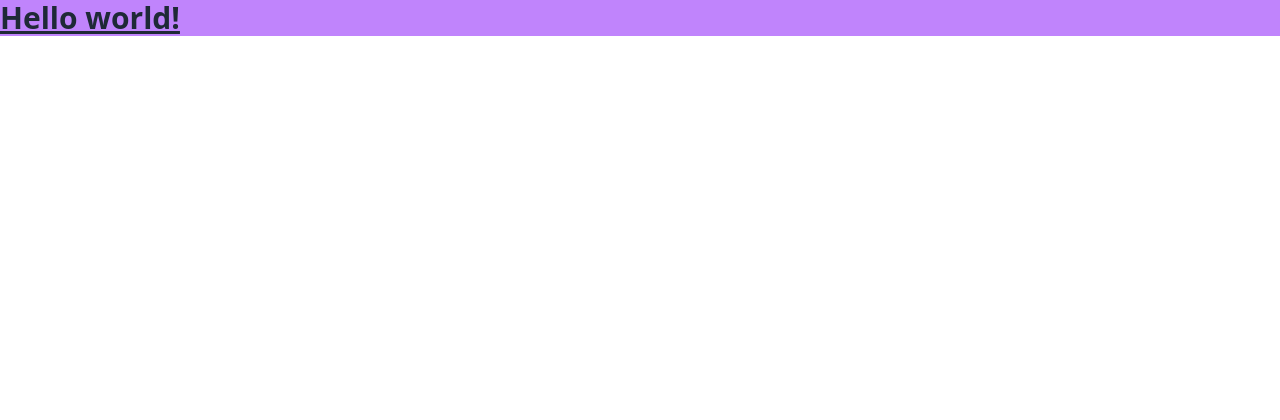
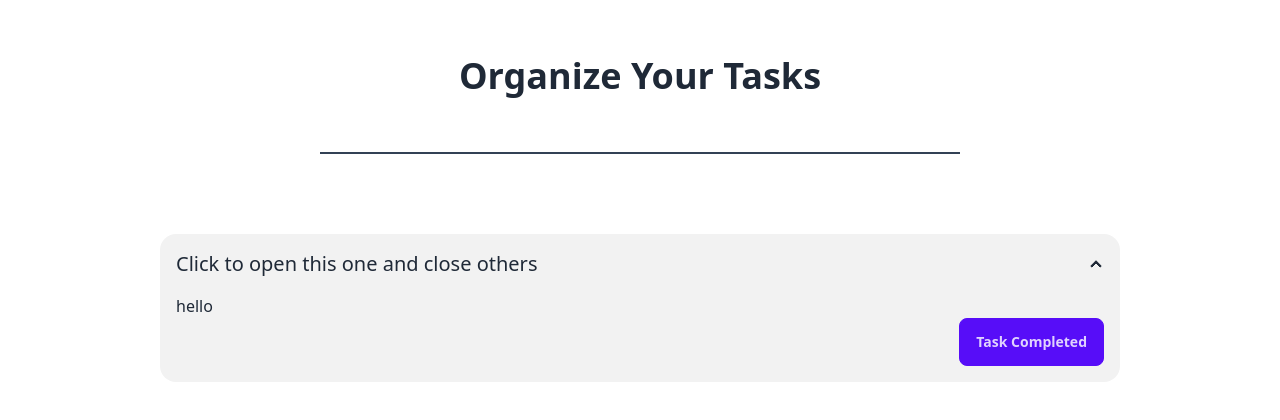
Before and after one commit to Nahid-Mahmud/todoList, a plain HTML site: page index.html in a window 1280 px wide. Drawn offline with nearby package versions, Linux system fonts and the light colour scheme.

Commit message:
demo accordian added

```diff
--- a/index.html
+++ b/index.html
@@ -14,6 +14,34 @@
     <script src="https://cdn.tailwindcss.com"></script>
   </head>
   <body>
-    <h1 class="text-3xl font-bold underline bg-purple-400">Hello world!</h1>
+    <header class="max-w-[50vw] mx-auto">
+      <h1 class="text-center m-8 md:m-14 text-4xl font-bold capitalize">
+        Organize Your tasks
+      </h1>
+      <div class="w-full h-[.1rem] bg-slate-700"></div>
+    </header>
+    <main class="max-w-[90vw] mx-auto">
+      <!-- acccordan Container  -->
+      <section
+        id="accordian-container"
+        class="flex flex-col max-w-[60rem] mx-auto m-10 md:m-20 md:mx-auto gap-5 md:gap-10"
+      >
+        <!-- no 1 -->
+        <div class="collapse collapse-arrow bg-base-200">
+          <input type="radio" name="my-accordion-2" checked="checked" />
+          <div class="collapse-title text-xl font-medium">
+            Click to open this one and close others
+          </div>
+          <div class="collapse-content">
+            <p>hello</p>
+            <div class="text-center md:text-right">
+              <button class="completed-task btn btn-primary capitalize">
+                Task Completed
+              </button>
+            </div>
+          </div>
+        </div>
+      </section>
+    </main>
   </body>
 </html>
--- a/tailwind.config.js
+++ b/tailwind.config.js
@@ -1,8 +1,8 @@
 /** @type {import('tailwindcss').Config} */
 module.exports = {
-  content: ["./*.{html,js}"],
+  content: ["./src/**/*.{html,js}"],
   theme: {
     extend: {},
   },
-  plugins: [require("daisyui")],
-};
+  plugins: [],
+}
```
